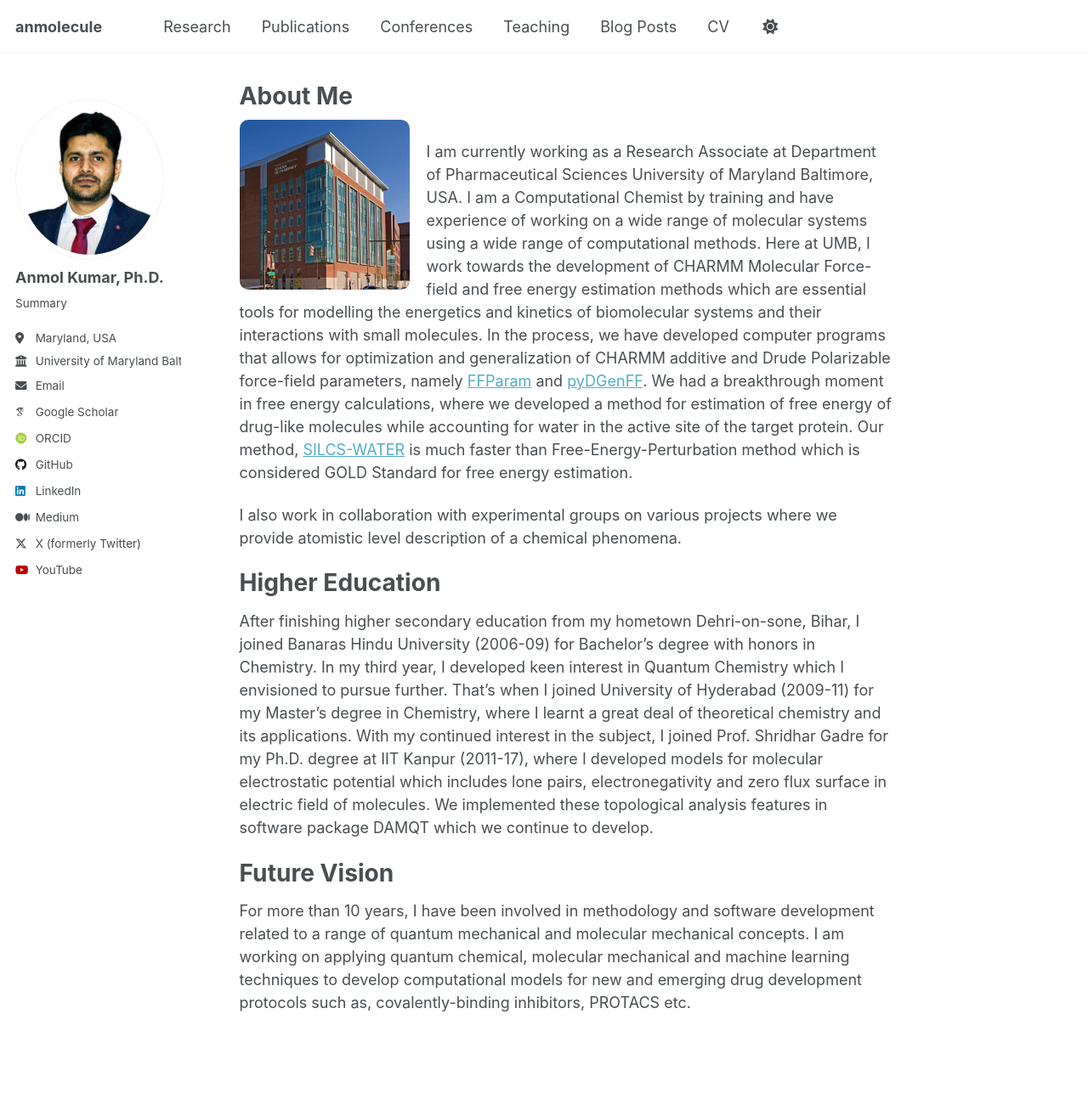
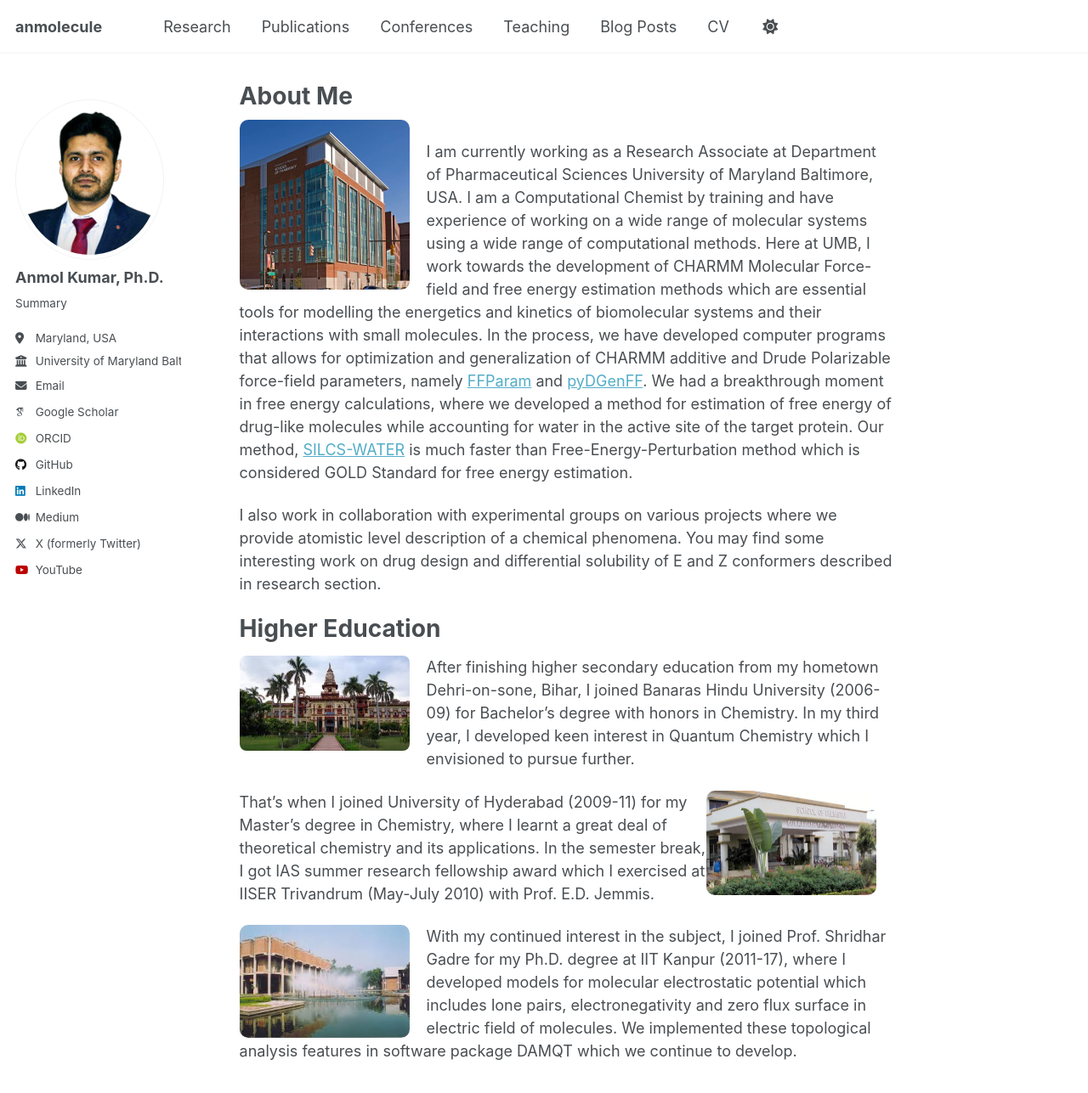
Before and after one commit to anmolecule/anmolecule.github.io, a Jekyll site: the page built from _pages/about.md, in a window 1280 px wide and 1400 px high. Shown: the top 1287 px of the window at 85% size. Built offline with Jekyll 4.4.1, drawn with Linux system fonts in a browser that asks for light colours; some web fonts are replaced; a script that is not in the unit is left out.

Commit message:
about me changed

```diff
--- a/_pages/about.md
+++ b/_pages/about.md
@@ -16,18 +16,17 @@ In the process, we have developed computer programs that allows for optimization
 We had a breakthrough moment in free energy calculations, where we developed a method for estimation of free energy of drug-like molecules while accounting for water in the active site of the target protein.
 Our method, [SILCS-WATER](https://github.com/mackerell-lab) is much faster than Free-Energy-Perturbation method which is considered GOLD Standard for free energy estimation.
 
-I also work in collaboration with experimental groups on various projects where we provide atomistic level description of a chemical phenomena.
+I also work in collaboration with experimental groups on various projects where we provide atomistic level description of a chemical phenomena. You may find some interesting work on drug design and differential solubility of E and Z conformers described in research section.
 
 Higher Education
 =====
-
+<img src="/images/bhu.jpg" alt="BHU" style="float: left; margin-right: 20px; width: 200px; border-radius: 8px;">
 After finishing higher secondary education from my hometown Dehri-on-sone, Bihar, I joined Banaras Hindu University (2006-09) for Bachelor's degree with honors in Chemistry.
 In my third year, I developed keen interest in Quantum Chemistry which I envisioned to pursue further.
-That's when I joined University of Hyderabad (2009-11) for my Master's degree in Chemistry, where I learnt a great deal of theoretical chemistry and its applications.
+
+<img src="/images/uoh.jpg" alt="UOH" style="float: right; margin-right: 20px; width: 200px; border-radius: 10px;">
+That's when I joined University of Hyderabad (2009-11) for my Master's degree in Chemistry, where I learnt a great deal of theoretical chemistry and its applications. In the semester break, I got IAS summer research fellowship award which I exercised at IISER Trivandrum (May-July 2010) with Prof. E.D. Jemmis.
+
+<img src="/images/iitk.jpg" alt="IITK" style="float: left; margin-right: 20px; width: 200px; border-radius: 10px;">
 With my continued interest in the subject, I joined Prof. Shridhar Gadre for my Ph.D. degree at IIT Kanpur (2011-17), where I developed models for molecular electrostatic potential which includes lone pairs, electronegativity and zero flux surface in electric field of molecules.
 We implemented these topological analysis features in software package DAMQT which we continue to develop.
-
-
-Future Vision
-=====
-For more than 10 years, I have been involved in methodology and software development related to a range of quantum mechanical and molecular mechanical concepts. I am working on applying quantum chemical, molecular mechanical and machine learning techniques to develop computational models for new and emerging drug development protocols such as, covalently-binding inhibitors, PROTACS etc.
```
